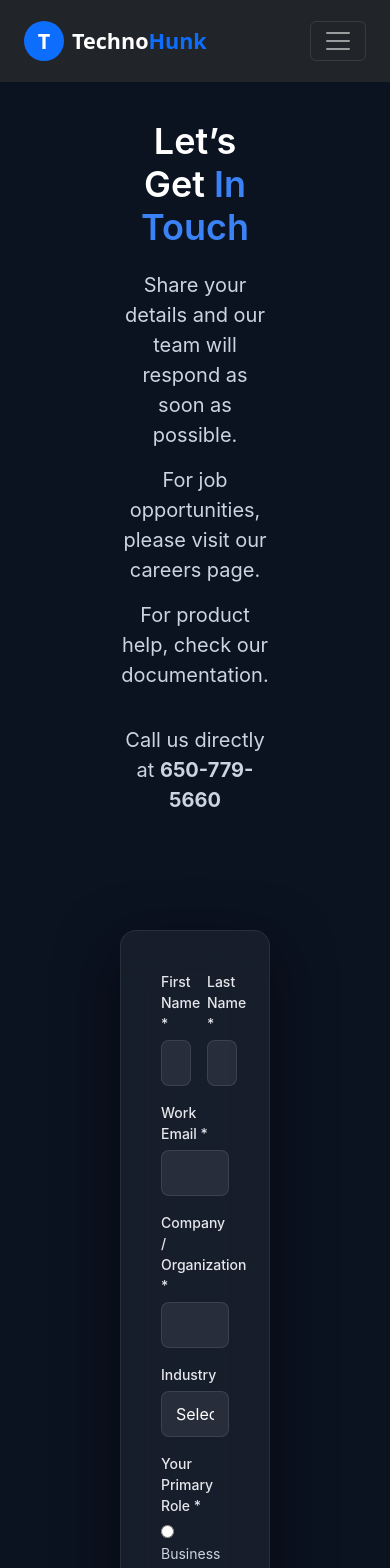
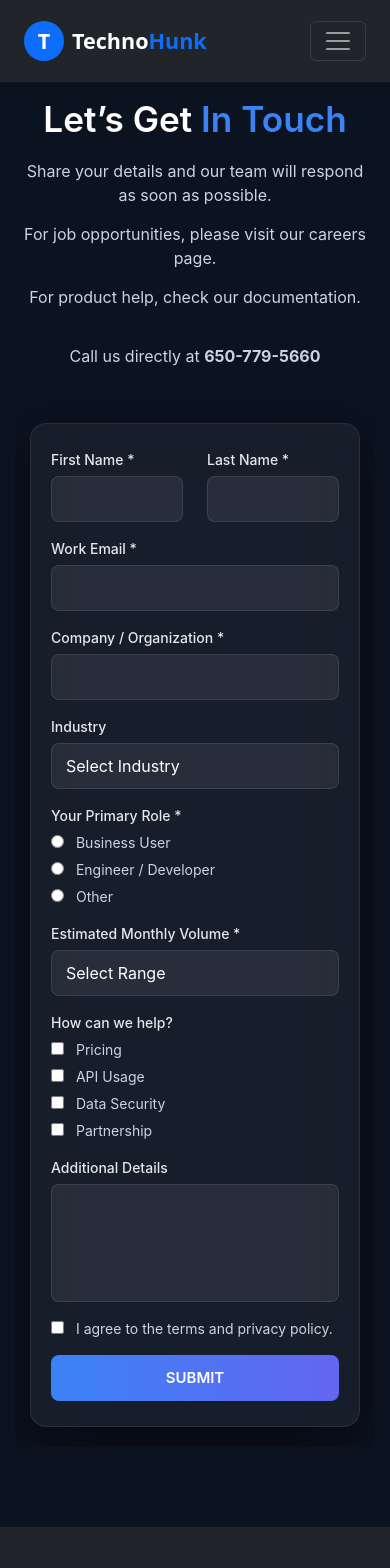
Before and after one commit to shivamrd/landing-ui, a React (Vite) app: page /contact-us in a window 390 px wide. Shown: the top 1568 px of the page. Built offline with nearby package versions, Linux system fonts and the light colour scheme.

Commit message:
Mobile Ui issue resolved

```diff
--- a/public/assets/styles/custom.css
+++ b/public/assets/styles/custom.css
@@ -1,8 +1,18 @@
 /* REMOVE BOOTSTRAP SIDE GAPS */
+/* UPDATED: Responsive Side Gaps */
 .container,
 .container-fluid {
-  padding-left: 40px !important;
-  padding-right: 40px !important;
+  padding-left: 20px !important;
+  padding-right: 20px !important;
+}
+
+@media (min-width: 768px) {
+
+  .container,
+  .container-fluid {
+    padding-left: 40px !important;
+    padding-right: 40px !important;
+  }
 }
 
 /* BASE */
@@ -105,6 +115,35 @@ body {
   }
 }
 
+/* Responsive Typography */
+@media (max-width: 768px) {
+  .hero-title {
+    font-size: 2.5rem !important;
+  }
+
+  .hero-topline {
+    font-size: 2rem !important;
+  }
+
+  .main-unlock-title {
+    font-size: 2rem !important;
+  }
+
+  .faq-heading {
+    font-size: 32px !important;
+  }
+
+  .left-side h1 {
+    font-size: 32px !important;
+  }
+
+  .hero-buttons {
+    flex-direction: column;
+    /* Stack buttons on mobile */
+    width: 100%;
+  }
+}
+
 
 /* Logos.css */
 .logos-section {
@@ -189,6 +228,18 @@ body {
 
   to {
     transform: translateX(-50%);
+  }
+}
+
+@media (max-width: 576px) {
+  .logo-item {
+    width: 140px;
+    /* Smaller items for smaller screens */
+    padding: 0 20px;
+  }
+
+  .logo-svg {
+    max-height: 25px;
   }
 }
 
@@ -422,6 +473,18 @@ hr.bg-secondary {
   background: #eef2ff;
 }
 
+/* UPDATED: Responsive Dropdowns */
+.landing-menu,
+.landing-menu-resources,
+.landing-menu-company {
+  width: 90vw;
+  /* Takes 90% of screen width on mobile */
+  max-width: 420px;
+  /* Won't exceed 420px on desktop */
+  left: 50% !important;
+  transform: translateX(-50%) !important;
+  /* Centers the menu on mobile */
+}
 
 /*AutoFeatures.css*/
 /* AUTO FEATURES SECTION */
@@ -528,6 +591,19 @@ hr.bg-secondary {
   to {
     opacity: 1;
     transform: scale(1);
+  }
+}
+
+@media (max-width: 768px) {
+  .image-container-gradient {
+    aspect-ratio: 4 / 3;
+    /* More square for mobile viewing */
+    margin-top: 2rem;
+  }
+
+  .feature-main-title {
+    font-size: 1.5rem;
+    text-align: center;
   }
 }
 
@@ -1204,6 +1280,23 @@ footer a:hover {
 
 }
 
+/* UPDATED: Contact Page Mobile Fix */
+@media (max-width: 768px) {
+  .enterprise-wrapper {
+    padding: 40px 15px !important;
+  }
+
+  .left-side {
+    padding: 20px 0 !important;
+    text-align: center;
+  }
+
+  .form-card {
+    margin-top: 20px;
+    padding: 25px 20px;
+  }
+}
+
 /* ========================= */
 /* LEFT SIDE CONTENT */
 /* ========================= */
@@ -1361,3 +1454,104 @@ input[type="checkbox"] {
     font-size: 36px;
   }
 }
+
+
+/* MOBILE COMPATIBILITY OVERRIDES */
+
+@media (max-width: 768px) {
+
+  /* 1. Reset the massive wrapper padding */
+  .enterprise-wrapper {
+    padding: 80px 15px !important;
+    /* Smaller top/bottom, minimal sides */
+  }
+
+  /* 2. Fix the left-side text alignment and size */
+  .left-side {
+    padding: 20px 0 !important;
+    text-align: center;
+    display: flex;
+    flex-direction: column;
+    align-items: center;
+  }
+
+  .left-side h1 {
+    font-size: 2.2rem !important;
+    /* Scale down the giant heading */
+    line-height: 1.1;
+  }
+
+  .left-side p,
+  .left-side .small-text,
+  .left-side .phone-text {
+    font-size: 1rem !important;
+    max-width: 100%;
+  }
+
+  /* 3. Ensure the form card doesn't overflow */
+  .form-card {
+    margin: 20px auto !important;
+    padding: 25px 20px !important;
+    width: 100% !important;
+    max-width: 100%;
+  }
+
+  /* 4. Fix Bootstrap container horizontal scroll */
+  .container,
+  .container-fluid {
+    padding-left: 15px !important;
+    padding-right: 15px !important;
+    overflow: hidden;
+    /* Prevent horizontal jitter */
+  }
+
+  /* 5. Fix Hero Section font sizes */
+  .hero-title {
+    font-size: 2.8rem !important;
+  }
+
+  .hero-subtitle {
+    font-size: 1rem !important;
+  }
+}
+
+/* MOBILE COMPATIBILITY OVERRIDES */
+
+@media (max-width: 992px) {
+
+  /* 1. Reset absolute positioning so it stays within the screen */
+  .landing-menu,
+  .landing-menu-resources,
+  .landing-menu-company {
+    position: static !important;
+    /* Forces it to flow with the navbar */
+    width: 100% !important;
+    /* Takes full width of the mobile menu */
+    max-width: 100% !important;
+    transform: none !important;
+    /* Removes desktop centering/offsets */
+    box-shadow: none !important;
+    /* Optional: cleaner look for mobile stacks */
+    border: none !important;
+    background: rgba(255, 255, 255, 0.709) !important;
+    /* Subtle contrast */
+    margin-top: 10px !important;
+    padding: 10px !important;
+  }
+
+  /* 2. Fix the items inside so they don't feel cramped */
+  .landing-item {
+    padding: 12px 5px !important;
+  }
+
+  .menu-desc {
+    display: none;
+    /* Recommended: Hide descriptions on mobile to save space */
+  }
+
+  /* 3. Ensure the navbar can scroll if the menu is long */
+  .navbar-collapse {
+    max-height: 85vh;
+    overflow-y: auto;
+  }
+}
--- a/src/Layout/Navbar/Navbar.jsx
+++ b/src/Layout/Navbar/Navbar.jsx
@@ -186,7 +186,9 @@ const Navbar = () => {
             <Link to="/login" className="btn btn-outline-light">
               Login
             </Link>
-            <button className="btn btn-outline-light">Get in Touch</button>
+            <Link to="/contact-us" className="btn btn-outline-light">
+              Get in Touch
+            </Link>
             <button className="btn btn-primary landing-btn">
               Start for Free
             </button>
--- a/src/components/Home/Faq/FAQ.jsx
+++ b/src/components/Home/Faq/FAQ.jsx
@@ -1,26 +1,27 @@
 import { useState } from "react";
+import { Link } from "react-router-dom";
 
 const faqData = [
   {
     question: "How is ADE different from OCR + LLM approaches?",
     answer:
-      "Most OCR + LLM stacks treat documents as plain text, then ask an LLM to guess structure. ADE preserves layout, tables, and headings with visual grounding and traceability."
+      "Most OCR + LLM stacks treat documents as plain text, then ask an LLM to guess structure. ADE preserves layout, tables, and headings with visual grounding and traceability.",
   },
   {
     question: "What document types does ADE support?",
     answer:
-      "ADE supports PDFs, scans, invoices, contracts, financial reports, tables, and complex multi-column enterprise documents."
+      "ADE supports PDFs, scans, invoices, contracts, financial reports, tables, and complex multi-column enterprise documents.",
   },
   {
     question: "What about data privacy and security?",
     answer:
-      "Enterprise-grade governance with auditability, deployment flexibility, and secure processing."
+      "Enterprise-grade governance with auditability, deployment flexibility, and secure processing.",
   },
   {
     question: "How does pricing work?",
     answer:
-      "Flexible subscription plans based on usage and document volume. Contact us for details."
-  }
+      "Flexible subscription plans based on usage and document volume. Contact us for details.",
+  },
 ];
 
 const FAQ = () => {
@@ -34,14 +35,12 @@ const FAQ = () => {
     <section className="faq-section">
       <div className="container">
         <div className="row align-items-start">
-
           {/* LEFT SIDE */}
           <div className="col-lg-5 faq-left">
             <div className="faq-small">
-  <span className="faq-icon-symbol"></span>
-  FAQs
-</div>
-
+              <span className="faq-icon-symbol"></span>
+              FAQs
+            </div>
 
             <h2 className="faq-heading">
               Questions, <span className="gradient-word">answered.</span>
@@ -51,9 +50,9 @@ const FAQ = () => {
               Didn’t spot what you needed? Contact us, we’re happy to help.
             </p>
 
-            <button className="contact-btn">
+            <Link to="/contact-us" className="contact-btn">
               Contact us →
-            </button>
+            </Link>
           </div>
 
           {/* RIGHT SIDE */}
@@ -66,22 +65,15 @@ const FAQ = () => {
               >
                 <div className="faq-title-row">
                   <span>{item.question}</span>
-                  <span className="faq-icon">
-                    {open === index ? "−" : "+"}
-                  </span>
+                  <span className="faq-icon">{open === index ? "−" : "+"}</span>
                 </div>
 
-                <div
-                  className={`faq-content ${
-                    open === index ? "show" : ""
-                  }`}
-                >
+                <div className={`faq-content ${open === index ? "show" : ""}`}>
                   {item.answer}
                 </div>
               </div>
             ))}
           </div>
-
         </div>
       </div>
     </section>
```
